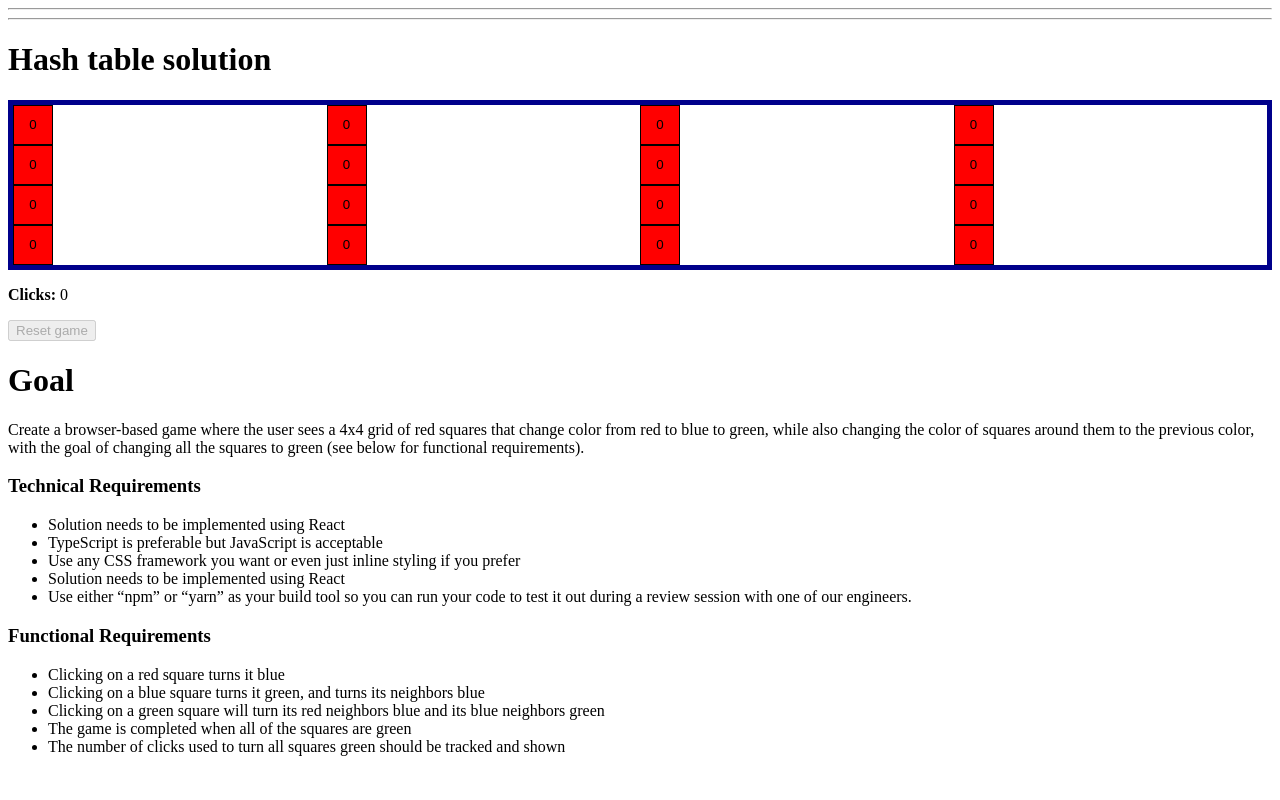
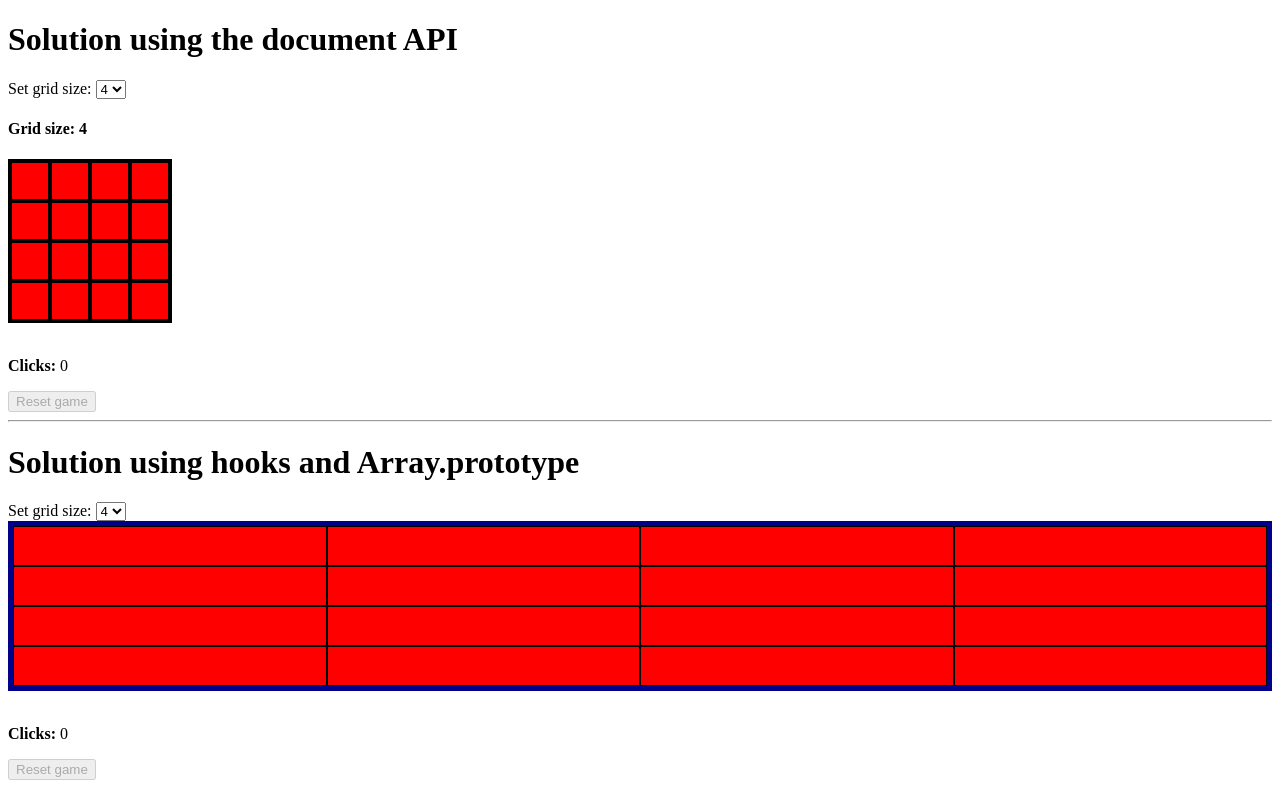
Before and after one commit to jonathanbutler7/squares, a React (Vite) app: page / in a window 1280 px wide. Shown: the top 800 px of the page. Built offline with nearby package versions, Linux system fonts and the light colour scheme.

Commit message:
resolve ts errors

```diff
--- a/src/App.tsx
+++ b/src/App.tsx
@@ -7,9 +7,9 @@ import { HashTableSolution } from './hash-table/hash-table-solution';
 export function App() {
   return (
     <>
-      {/* <DocumentApiSolution /> */}
+      <DocumentApiSolution />
       <hr />
-      {/* <HooksSolution /> */}
+      <HooksSolution />
       <hr />
       <HashTableSolution />
       <ProjectDescription />
--- a/src/array/array-solution.tsx
+++ b/src/array/array-solution.tsx
@@ -1,5 +1,5 @@
 import { useState } from 'react';
-import { Square } from '../square';
+import { Square } from '../shared/components/square';
 import {
   getSquareNeighbors,
   ColorCodes,
--- a/src/hash-table/hash-table-solution.tsx
+++ b/src/hash-table/hash-table-solution.tsx
@@ -1,22 +1,25 @@
 import { useState } from 'react';
 import {
-  getBackgroundColor,
   ColorCodes,
   getSquareNeighbors,
-  Neighbors,getNextColorCode
+  Neighbors,
+  getNextColorCode,
 } from '../shared';
+import { Square } from '../shared/components/square';
 
 const GRID_SIZE = 4;
 
-const gridValues: Record<number, { colorCode: 0 | 1 | 2 }> = {};
+const getGrid = (gridSize: number) => {
+  let gridValues: Record<number, { colorCode: 0 | 1 | 2 | undefined }> = {};
 
-for (let i = 0; i < GRID_SIZE * GRID_SIZE; i++) {
-  gridValues[i] = { colorCode: 0 };
+  for (let i = 0; i < gridSize * gridSize; i++) {
+    gridValues[i] = { colorCode: ColorCodes.Red };
   }
 
-const initialState = gridValues;
+  return gridValues;
+};
 
-
+const initialState = getGrid(GRID_SIZE);
 
 export const HashTableSolution = () => {
   const [squares, setSquares] = useState(initialState);
@@ -28,8 +31,7 @@ export const HashTableSolution = () => {
     rightNeighbor,
     topNeighbor,
     bottomNeighbor,
-  }: Neighbors & { squareId: number }) => {
-    return {
+  }: Neighbors & { squareId: number }) => ({
     ...squares,
     [squareId]: {
       colorCode: getNextColorCode(squares[squareId].colorCode),
@@ -38,8 +40,7 @@ export const HashTableSolution = () => {
     [rightNeighbor]: { colorCode: ColorCodes.Blue },
     [topNeighbor]: { colorCode: ColorCodes.Blue },
     [bottomNeighbor]: { colorCode: ColorCodes.Blue },
-    };
-  };
+  });
 
   const handleGreenClick = ({
     squareId,
@@ -47,8 +48,7 @@ export const HashTableSolution = () => {
     rightNeighbor,
     topNeighbor,
     bottomNeighbor,
-  }: Neighbors & { squareId: number }) => {
-    return {
+  }: Neighbors & { squareId: number }) => ({
     ...squares,
     [squareId]: {
       colorCode: getNextColorCode(squares[squareId].colorCode),
@@ -77,8 +77,7 @@ export const HashTableSolution = () => {
           ? ColorCodes.Blue
           : ColorCodes.Green,
     },
-    };
-  };
+  });
 
   const handleClick = (squareId: number) => {
     const { leftNeighbor, rightNeighbor, topNeighbor, bottomNeighbor } =
@@ -94,7 +93,7 @@ export const HashTableSolution = () => {
         };
       }
       if (squares[squareId].colorCode === ColorCodes.Blue) {
-        handleBlueClick({
+        return handleBlueClick({
           squareId,
           leftNeighbor,
           rightNeighbor,
@@ -103,7 +102,7 @@ export const HashTableSolution = () => {
         });
       }
       if (squares[squareId].colorCode === ColorCodes.Green) {
-        handleGreenClick({
+        return handleGreenClick({
           squareId,
           leftNeighbor,
           rightNeighbor,
@@ -132,21 +131,14 @@ export const HashTableSolution = () => {
         }}
       >
         {Object.values(squares).map((square, squareId) => (
-          <button
+          <Square
             key={squareId}
+            colorCode={square.colorCode}
             onClick={() => {
               handleClick(squareId);
               setClicks((clicks) => clicks + 1);
             }}
-            className='cell'
-            style={{
-              background: getBackgroundColor(square.colorCode),
-              height: 40,
-              border: '1px solid black',
-            }}
-          >
-            {square.colorCode}
-          </button>
+          />
         ))}
       </div>
       <p>
--- /dev/null
+++ b/src/shared/components/index.ts
@@ -0,0 +1 @@
+export * from './square';
--- a/src/square.tsx
+++ b/src/shared/components/square.tsx
@@ -1,6 +1,6 @@
-import { ColorCodes } from '../shared';
+import { ColorCodes } from '../constants';
 
-type SquareProps = { colorCode: 0 | 1 | 2; onClick: () => void };
+type SquareProps = { colorCode: 0 | 1 | 2 | undefined; onClick: () => void };
 
 const getBackgroundColor = (colorCode: SquareProps['colorCode']) => {
   switch (colorCode) {
--- /dev/null
+++ b/src/shared/constants/index.ts
@@ -0,0 +1 @@
+export * from './color-codes';
--- a/src/shared/helpers/get-next-color-code.ts
+++ b/src/shared/helpers/get-next-color-code.ts
@@ -1,6 +1,6 @@
 import { ColorCodes } from '../constants/color-codes';
 
-export const getNextColorCode = (prevCode: 0 | 1 | 2) => {
+export const getNextColorCode = (prevCode: 0 | 1 | 2 | undefined) => {
   switch (prevCode) {
     case ColorCodes.Red:
       return ColorCodes.Blue;
--- /dev/null
+++ b/src/shared/helpers/index.ts
@@ -0,0 +1,3 @@
+export * from './get-background-color';
+export * from './get-next-color-code';
+export * from './get-square-neighbors';
--- /dev/null
+++ b/src/shared/types/index.ts
@@ -0,0 +1 @@
+export * from './types';
```
Also changed, not shown: src/shared/index.ts (+4 -5 lines). Lines whose indentation alone changed are shown as unchanged.
